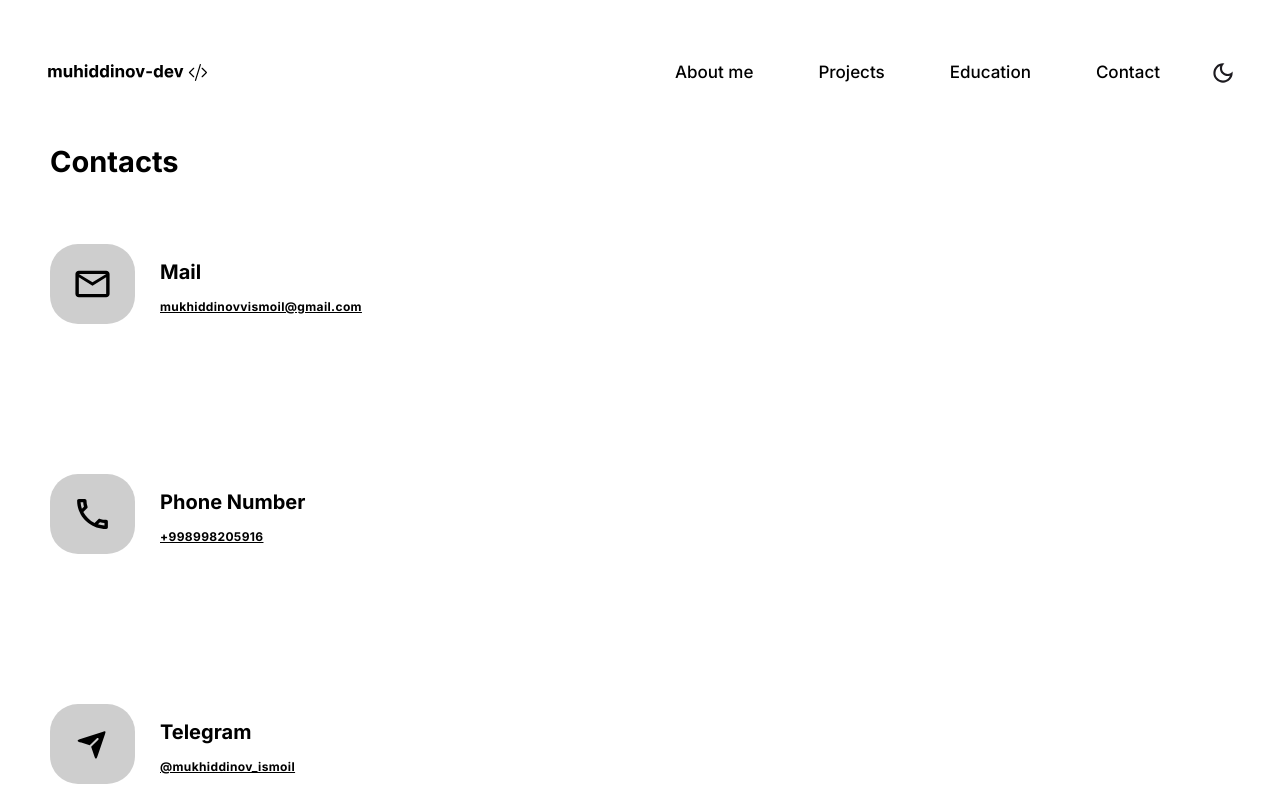
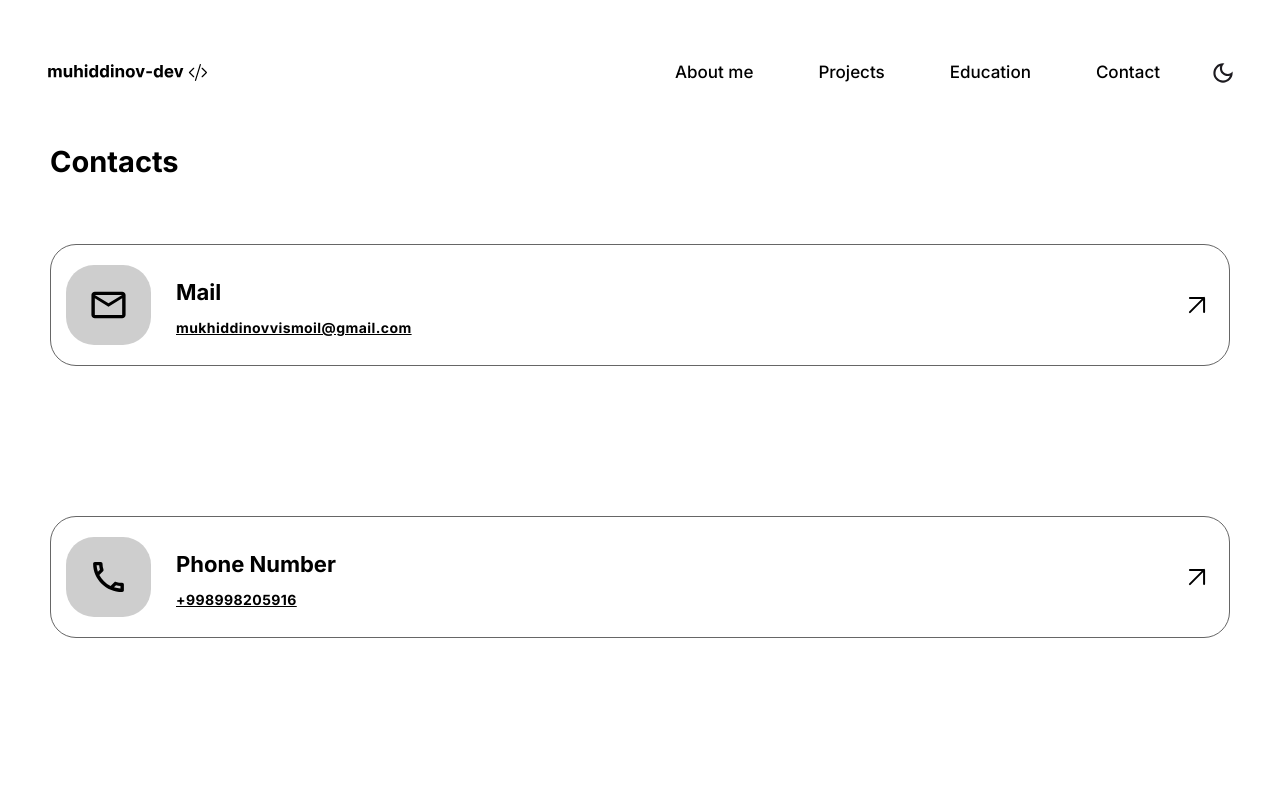
Before and after one commit to muhiddinovismoil/portfolio-app, a Next.js app: page /contacts in a window 1280 px wide. Shown: the top 786 px of the page. Built offline with nearby package versions, Linux system fonts and the light colour scheme.

Commit message:
contact page updating with component tablet responsive near to completing

```diff
--- a/src/app/contacts/page.tsx
+++ b/src/app/contacts/page.tsx
@@ -7,7 +7,7 @@ const Contacts = () => {
         <>
             <section className="pt-[150px] pb-[200px]">
                 <div className="container">
-                    <div className="pl-[30px]">
+                    <div className="px-[30px]">
                         <h2 className="text-[29px] font-bold leading-[83%]">
                             Contacts
                         </h2>
--- a/src/components/ui/contact.tsx
+++ b/src/components/ui/contact.tsx
@@ -4,15 +4,16 @@ import { CustomIcon } from "./icon-dark-light";
 import { ContactI } from "@/data";
 
 export const ContactsUi = ({
-    iconContact,
-    iconContactDark,
-    iconView,
-    iconViewDark,
     id,
     link,
     title,
+    iconView,
+    iconContact,
+    iconViewDark,
+    iconContactDark,
 }: ContactI) => {
     return (
+        <div className="flex items-center justify-between sm:border sm:border-[#666666] sm:rounded-[26px] sm:px-[10px] sm:py-[15px] sm:hover:border-2  md:py-[20px] md:px-[15px]">
             <div className="flex items-center gap-[10px] min-[375px]:gap-[25px]">
                 <div className="bg-[#cecece] dark:bg-[#404040] w-[65px] h-[60px] min-[375px]:w-[85px] min-[375px]:h-[80px] rounded-[28px] flex items-center justify-center">
                     <CustomIcon
@@ -23,11 +24,11 @@ export const ContactsUi = ({
                     />
                 </div>
                 <div className="flex flex-col gap-[20px]">
-                <h3 className="text-[20px] font-bold leading-[120%]">
+                    <h3 className="text-[20px] font-bold leading-[120%] md:text-[22px]">
                         {title}
                     </h3>
                     <Link
-                    className="underline leading-[42%] text-[10px] min-[375px]:text-[12px] tracking-[0.03em] font-bold"
+                        className="underline leading-[42%] text-[10px] min-[375px]:text-[12px] tracking-[0.03em] font-bold md:text-[14px]"
                         href={link}
                     >
                         {!link.includes("https://t.me")
@@ -35,13 +36,16 @@ export const ContactsUi = ({
                             : "@" + link.split("https://t.me/")[1]}
                     </Link>
                 </div>
-            <div className="hidden">
+            </div>
+            <div className="hidden sm:flex">
+                <Link href={link}>
                     <CustomIcon
                         iconDark={iconViewDark}
                         iconLight={iconView}
                         w={34}
                         h={34}
                     />
+                </Link>
             </div>
         </div>
     );
```
Lines whose indentation alone changed are shown as unchanged.
